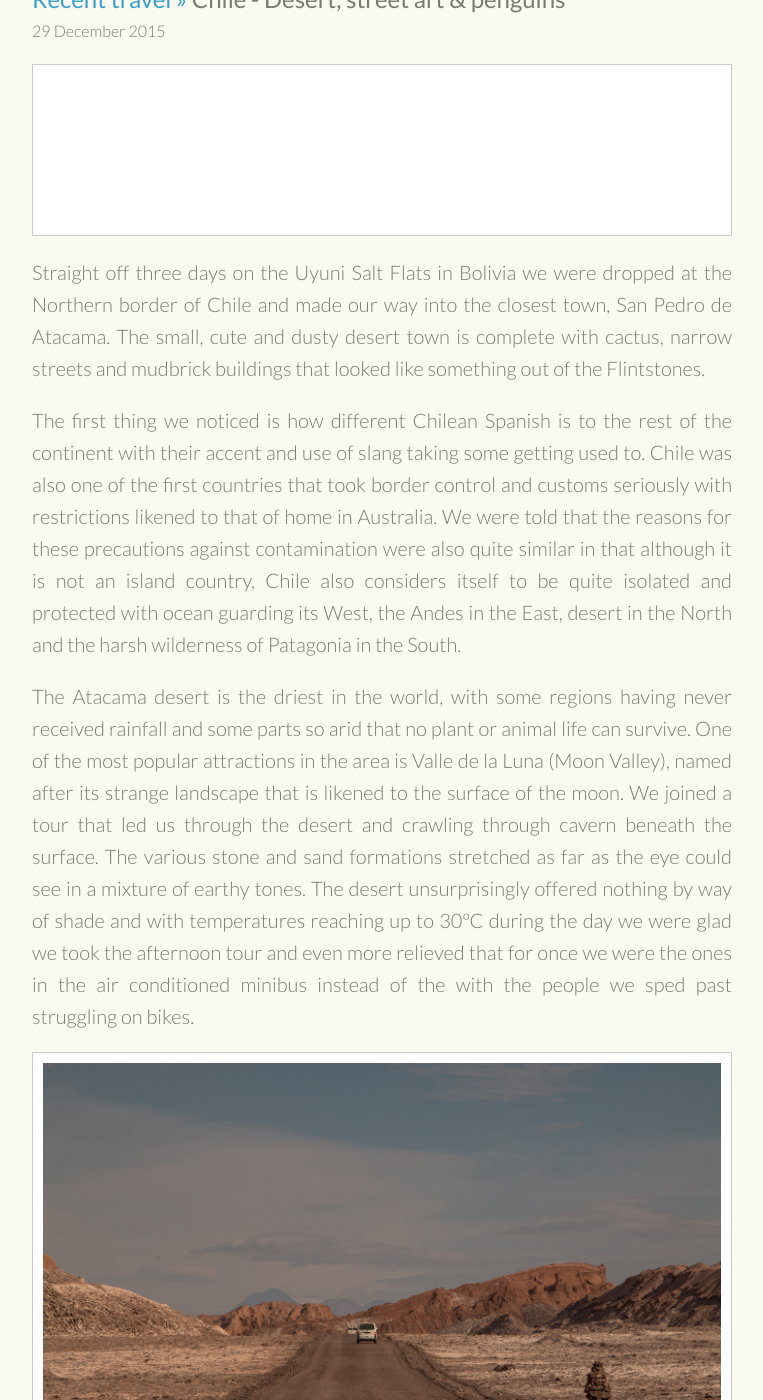
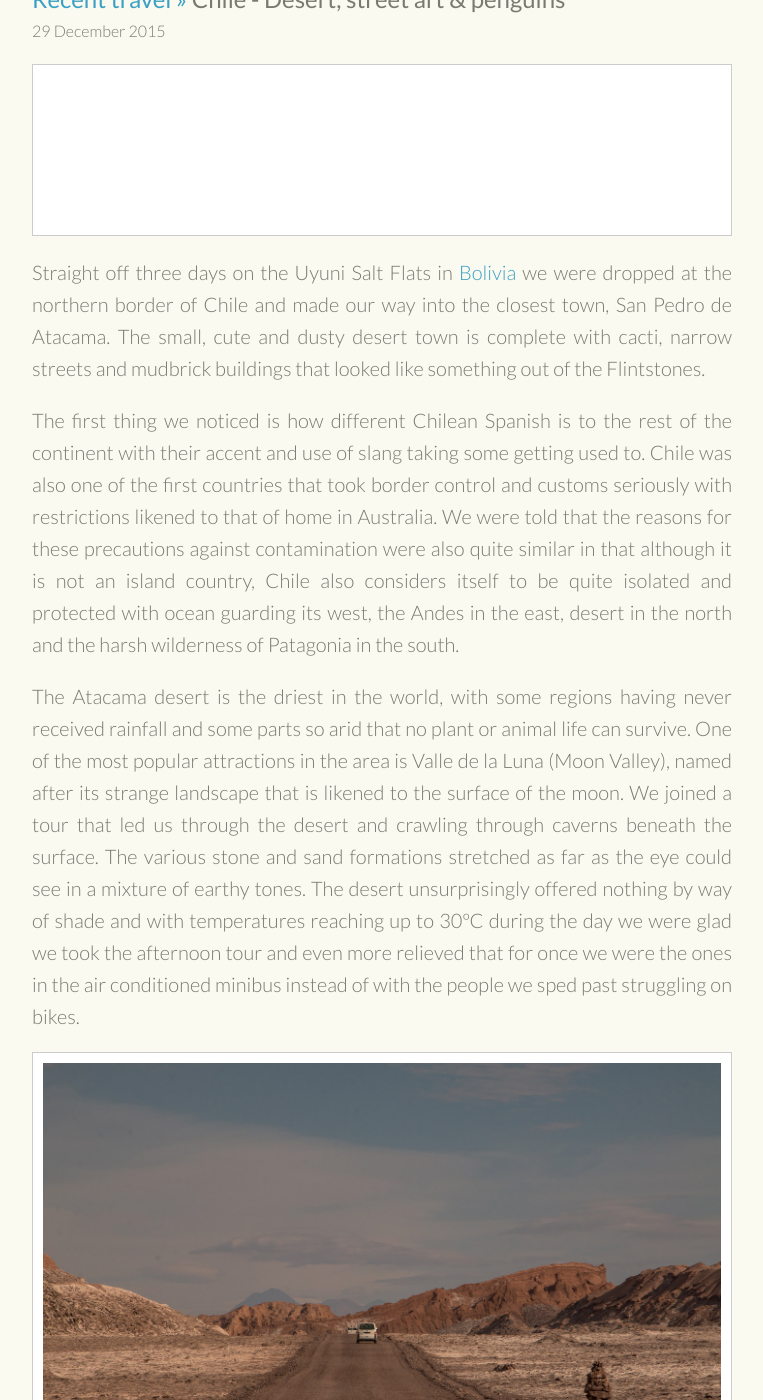
Before and after one commit to danielbowden/danielbowden.github.io, a Jekyll site: the page built from travel/_posts/2015-12-29-chile.md, in a window 1280 px wide and 1400 px high, scrolled down 484 px. Shown: the whole window, without its empty margins (258-1021 px from the left). Built offline with Jekyll 4.4.1, drawn with Linux system fonts in a browser that asks for light colours; comment, search, counter and statistics services are not loaded; some of the changed text lies outside the part shown.

Commit message:
Fix typos and grammar

```diff
--- a/travel/_posts/2015-12-29-chile.md
+++ b/travel/_posts/2015-12-29-chile.md
@@ -32,11 +32,11 @@ mapping:
       longitude: -70.911075
 ---
 
-Straight off three days on the Uyuni Salt Flats in Bolivia we were dropped at the Northern border of Chile and made our way into the closest town, San Pedro de Atacama. The small, cute and dusty desert town is complete with cactus, narrow streets and mudbrick buildings that looked like something out of the Flintstones.
+Straight off three days on the Uyuni Salt Flats in [Bolivia](/travel/2015/11/24/bolivia) we were dropped at the northern border of Chile and made our way into the closest town, San Pedro de Atacama. The small, cute and dusty desert town is complete with cacti, narrow streets and mudbrick buildings that looked like something out of the Flintstones.
 
-The first thing we noticed is how different Chilean Spanish is to the rest of the continent with their accent and use of slang taking some getting used to. Chile was also one of the first countries that took border control and customs seriously with restrictions likened to that of home in Australia. We were told that the reasons for these precautions against contamination were also quite similar in that although it is not an island country, Chile also considers itself to be quite isolated and protected with ocean guarding its West, the Andes in the East, desert in the North and the harsh wilderness of Patagonia in the South.
+The first thing we noticed is how different Chilean Spanish is to the rest of the continent with their accent and use of slang taking some getting used to. Chile was also one of the first countries that took border control and customs seriously with restrictions likened to that of home in Australia. We were told that the reasons for these precautions against contamination were also quite similar in that although it is not an island country, Chile also considers itself to be quite isolated and protected with ocean guarding its west, the Andes in the east, desert in the north and the harsh wilderness of Patagonia in the south.
 
-The Atacama desert is the driest in the world, with some regions having never received rainfall and some parts so arid that no plant or animal life can survive. One of the most popular attractions in the area is Valle de la Luna (Moon Valley), named after its strange landscape that is likened to the surface of the moon. We joined a tour that led us through the desert and crawling through cavern beneath the surface. The various stone and sand formations stretched as far as the eye could see in a mixture of earthy tones. The desert unsurprisingly offered nothing by way of shade and with temperatures reaching up to 30ºC during the day we were glad we took the afternoon tour and even more relieved that for once we were the ones in the air conditioned minibus instead of the with the people we sped past struggling on bikes.
+The Atacama desert is the driest in the world, with some regions having never received rainfall and some parts so arid that no plant or animal life can survive. One of the most popular attractions in the area is Valle de la Luna (Moon Valley), named after its strange landscape that is likened to the surface of the moon. We joined a tour that led us through the desert and crawling through caverns beneath the surface. The various stone and sand formations stretched as far as the eye could see in a mixture of earthy tones. The desert unsurprisingly offered nothing by way of shade and with temperatures reaching up to 30ºC during the day we were glad we took the afternoon tour and even more relieved that for once we were the ones in the air conditioned minibus instead of with the people we sped past struggling on bikes.
 
 {% include image.html img="images/travel/Chile-AtacamaDesert.jpg" title="Driving through the Atacama desert" %}
 
@@ -107,11 +108,11 @@ Torres del Paine National Park encompasses mountains, glaciers, lakes and rivers
 
 Having already well and truly exceeded our hiking expectations this trip we had decided against the 5+ day hike through the park. Instead we organised for a tour around the park, driven in a small van with a local guide and a few other people. We stopped frequently for photos and enjoyed the much more relaxed pace in comparison to many of the other large bus groups we saw being rushed and herded through the spectacular viewpoints. In true Patagonian style the weather changed from cloudy, to sunny, to rainy, to windy all in one day but we still managed to get glimpses of the main features emerging from the clouds.
 
-{% include image.html img="images/travel/Chile-TorresDelPaine1.jpg" title="Incredible views coming back down in the sun" %}
+{% include image.html img="images/travel/Chile-TorresDelPaine1.jpg" title="Incredible views as the sun came out" %}
 
-Being far away from family at Christmas time can be lonely and even more so when you are in one of the more remote places in the world. Fortunately there were plenty of other backpackers in the same situation and our hostel put on a big Christmas Eve dinner for all of the guests. As is tradition in Chile, families typically celebrate the night before Christmas and we all sat down as a group to enjoy a big spread of food, deserts, beer, wine and champagne late into the night. On Christmas morning we enjoyed a sleep in, contacted the family back home and went out and found one of the only restaurants open for lunch in an otherwise very quiet town.
+Being far away from family at Christmas time can be lonely and even more so when you are in one of the more remote places in the world. Fortunately there were plenty of other backpackers in the same situation and our hostel put on a big Christmas Eve dinner for all of the guests. As is tradition in Chile, families typically celebrate the night before Christmas and we all sat down as a group to enjoy a big spread of food, desserts, beer, wine and champagne late into the night. On Christmas morning we enjoyed a sleep in, contacted the family back home and went out and found one of the only restaurants open for lunch in an otherwise very quiet town.
 
-On Boxing Day we took off on a day hike towards Las Torres (The Towers) and were surprised to discover it had snowed overnight, which we were told was very unusual for this time of year. The snow and ice made it extremely slippery heading up the mountain and we were forced to tread slowly, eventually finding sticks to help keep us on two feet. The afternoon turned out to be some of our best weather yet melting away the snow from the paths and providing us with stunning views of the surrounding National Park. On the way back to town we stopped several times to admire the towers in all their glory shining in the afternoon sun surrounded by snow and southern Andes mountain range.
+On Boxing Day we took off on a day hike towards Las Torres (The Towers) and were surprised to discover it had snowed overnight, which we were told was very unusual for this time of year. The snow and ice made it extremely slippery heading up the mountain and we were forced to tread slowly, eventually finding sticks to help keep us on two feet. The end of the hike places you at a lake at the foot of the towers, but unfortunately the trail was closed due to the snow. Heading back down, the afternoon turned out to be some of our best weather yet melting away the snow from the paths and providing us with stunning views of the surrounding National Park. On the way back to town we stopped several times to admire the towers in all their glory shining in the afternoon sun surrounded by snow and southern Andes mountain range.
 
 {% include image.html img="images/travel/Chile-TorresDelPaine3.jpg" title="Lauren taking in the view" %}
 
```
Also changed, not shown: other parts of travel/_posts/2015-12-29-chile.md (+13 -12 lines).
